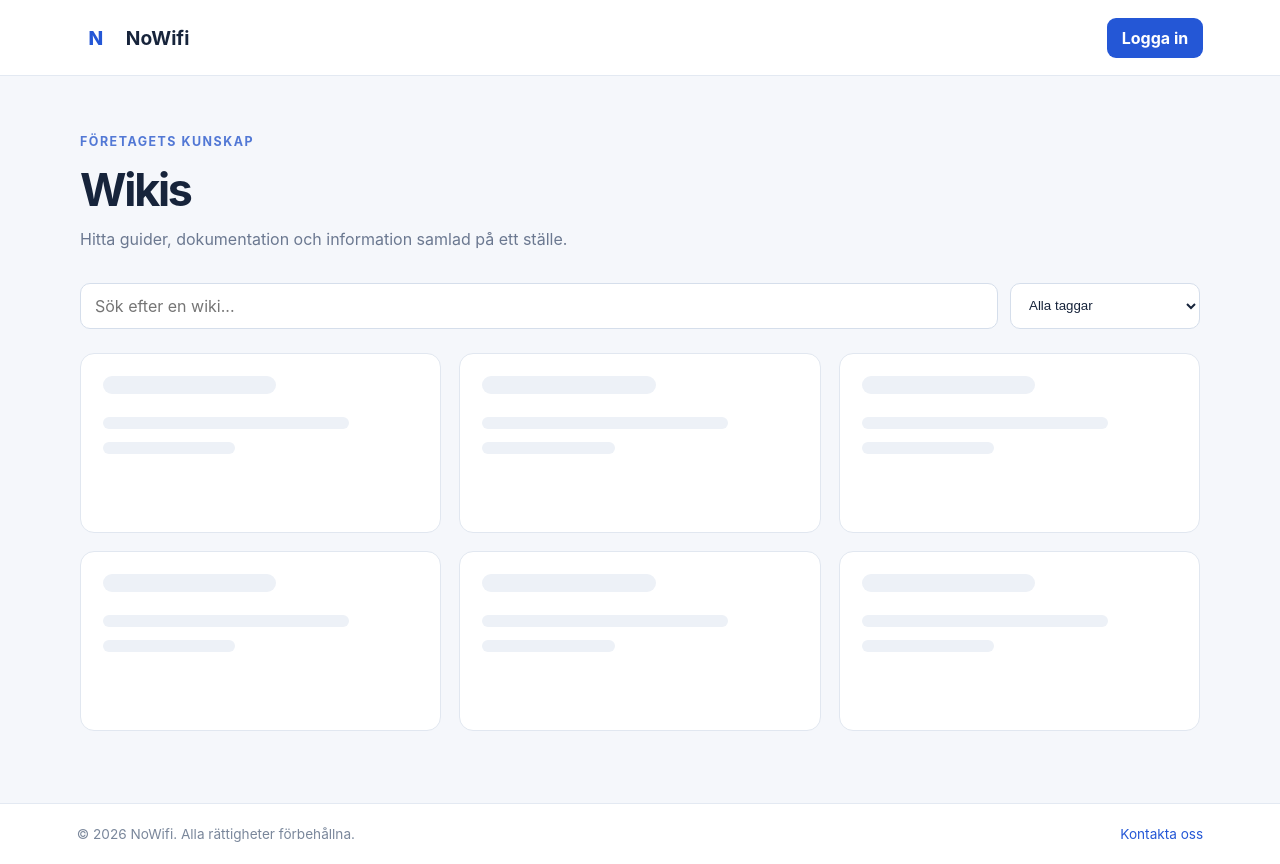
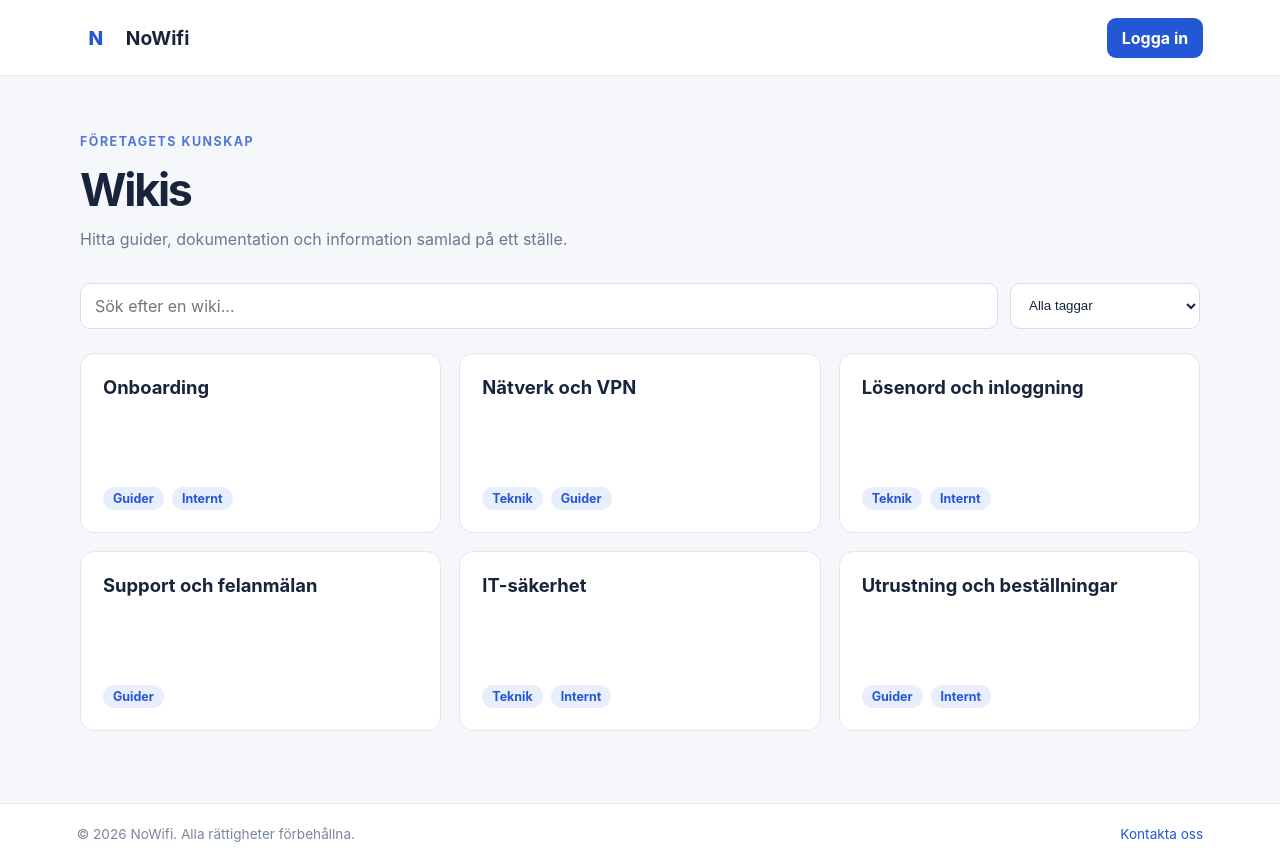
Before and after one commit to toriscool123/nowifi_frontend, a React (Create React App) app: page / in a window 1280 px wide. Built offline with nearby package versions, Linux system fonts and the light colour scheme.

Commit message:
Show wikis med sökfunktionalitet visade på Home inget med App ändras utan Home interagerar med ShowWiki individuellt

```diff
--- a/src/App.css
+++ b/src/App.css
@@ -673,3 +673,116 @@ input {
   font-size: 0.85rem;
   line-height: 1.6;
 }
+
+/* ---------- Wiki: förhandsvisning i griden ---------- */
+
+.wiki-preview {
+  position: relative;
+  display: flex;
+  flex-direction: column;
+  gap: 10px;
+  transition: border-color 0.15s ease;
+}
+
+.wiki-preview:hover {
+  border-color: #b9c9e8;
+}
+
+.wiki-preview h2 {
+  margin: 0;
+  font-size: 1.15rem;
+  letter-spacing: -0.02em;
+  line-height: 1.3;
+}
+
+.wiki-preview-title {
+  padding: 0;
+  border: 0;
+  background: transparent;
+  color: #17243b;
+  cursor: pointer;
+  font: inherit;
+  text-align: left;
+}
+
+.wiki-preview:hover .wiki-preview-title {
+  color: #2457d6;
+}
+
+/* Gör hela kortet klickbart utan att nästla block-element i en knapp */
+.wiki-preview-title::after {
+  content: "";
+  position: absolute;
+  inset: 0;
+  border-radius: inherit;
+}
+
+.wiki-preview-title:focus-visible {
+  outline: none;
+}
+
+.wiki-preview-title:focus-visible::after {
+  outline: 3px solid rgb(36 87 214 / 30%);
+}
+
+.wiki-tags {
+  display: flex;
+  flex-wrap: wrap;
+  gap: 8px;
+  margin: 0;
+  padding: 0;
+  list-style: none;
+}
+
+.wiki-preview .wiki-tags {
+  margin-top: auto;
+}
+
+.wiki-tag {
+  padding: 4px 10px;
+  border-radius: 999px;
+  background: #e8eefb;
+  color: #2457d6;
+  font-size: 0.78rem;
+  font-weight: 650;
+}
+
+/* ---------- Wiki: hel sida ---------- */
+
+.wiki-page {
+  max-width: 760px;
+}
+
+.wiki-back {
+  margin-left: -15px; /* linjera texten med sidans vänsterkant */
+}
+
+.wiki-page-header {
+  margin: 12px 0 28px;
+}
+
+.wiki-page-header h1 {
+  margin: 16px 0 0;
+  font-size: clamp(2rem, 4vw, 2.8rem);
+  letter-spacing: -0.05em;
+  line-height: 1.1;
+}
+
+.wiki-pages {
+  padding: 24px clamp(20px, 4vw, 40px);
+  border: 1px solid #e1e7f0;
+  border-radius: 14px;
+  background: #fff;
+}
+
+.wiki-pages h2 {
+  margin: 0;
+  font-size: 1.3rem;
+  letter-spacing: -0.03em;
+}
+
+.wiki-pages-empty {
+  margin: 10px 0 0;
+  color: #6b7890;
+  line-height: 1.6;
+}
--- a/src/components/Home.jsx
+++ b/src/components/Home.jsx
@@ -1,12 +1,36 @@
 import { useEffect, useMemo, useRef, useState } from 'react';
+import ShowWiki from './ShowWiki';
 
-const wikis = [];
+// Hårdkodade wikis för testning – byts mot data från API:t senare.
+// En wiki har bara title och tags. Innehållet ligger i wikipages (kommer senare).
+// tags måste matcha värdena i taggfiltret (teknik, guider, internt).
+const wikis = [
+  { id: 'onboarding', title: 'Onboarding', tags: ['guider', 'internt'] },
+  { id: 'natverk-vpn', title: 'Nätverk och VPN', tags: ['teknik', 'guider'] },
+  { id: 'losenord-inloggning', title: 'Lösenord och inloggning', tags: ['teknik', 'internt'] },
+  { id: 'support', title: 'Support och felanmälan', tags: ['guider'] },
+  { id: 'it-sakerhet', title: 'IT-säkerhet', tags: ['teknik', 'internt'] },
+  { id: 'utrustning', title: 'Utrustning och beställningar', tags: ['guider', 'internt'] },
+];
 
 export default function Home({ user, isLoggedIn, onLoginClick, onLogout, onAdminClick }) {
   const [search, setSearch] = useState('');
   const [selectedTag, setSelectedTag] = useState('');
+  const [selectedWikiId, setSelectedWikiId] = useState(null);
   const [menuOpen, setMenuOpen] = useState(false);
   const menuRef = useRef(null);
+
+  const selectedWiki = wikis.find((wiki) => wiki.id === selectedWikiId) ?? null;
+
+  function openWiki(id) {
+    setSelectedWikiId(id);
+    window.scrollTo({ top: 0 });
+  }
+
+  function closeWiki() {
+    setSelectedWikiId(null);
+    window.scrollTo({ top: 0 });
+  }
 
   const isAdmin = user?.role === 'admin';
   const displayName = user?.username ?? '';
@@ -39,9 +63,12 @@ export default function Home({ user, isLoggedIn, onLoginClick, onLogout, onAdmin
     const query = search.trim().toLowerCase();
 
     return wikis.filter((wiki) => {
-      const matchesSearch = `${wiki.title} ${wiki.description}`
-        .toLowerCase()
-        .includes(query);
+      // Just nu söks det bara på wikins titel.
+      // TODO: wikipages som hör till en wiki ska också gå att söka på härifrån.
+      // När de finns kan söksträngen byggas ut, t.ex.:
+      //   [wiki.title, ...(wiki.pages ?? []).map((page) => page.title)].join(' ')
+      // (eller visa träffar på wikipages som egna resultat under wikin).
+      const matchesSearch = wiki.title.toLowerCase().includes(query);
       const matchesTag = !selectedTag || wiki.tags.includes(selectedTag);
 
       return matchesSearch && matchesTag;
@@ -58,6 +85,7 @@ export default function Home({ user, isLoggedIn, onLoginClick, onLogout, onAdmin
           onClick={(event) => {
             // Undvik sidomladdning – inloggningen ligger bara i React-state
             event.preventDefault();
+            setSelectedWikiId(null);
             window.scrollTo({ top: 0, behavior: 'smooth' });
           }}
         >
@@ -127,6 +155,10 @@ export default function Home({ user, isLoggedIn, onLoginClick, onLogout, onAdmin
       </header>
 
       <main className="home-content">
+        {selectedWiki ? (
+          <ShowWiki wiki={selectedWiki} onBack={closeWiki} />
+        ) : (
+          <>
             <section className="wiki-heading">
               <p className="eyebrow">Företagets kunskap</p>
               <h1>Wikis</h1>
@@ -161,10 +193,12 @@ export default function Home({ user, isLoggedIn, onLoginClick, onLogout, onAdmin
             <section className="wiki-grid" aria-label="Wikilista">
               {filteredWikis.length > 0 ? (
                 filteredWikis.map((wiki) => (
-              <article className="wiki-card" key={wiki.id}>
-                <h2>{wiki.title}</h2>
-                <p>{wiki.description}</p>
-              </article>
+                  <ShowWiki
+                    key={wiki.id}
+                    wiki={wiki}
+                    preview
+                    onOpen={() => openWiki(wiki.id)}
+                  />
                 ))
               ) : search || selectedTag ? (
                 <p className="empty-state">Inga wikis matchar din sökning.</p>
@@ -182,6 +216,8 @@ export default function Home({ user, isLoggedIn, onLoginClick, onLogout, onAdmin
                 ))
               )}
             </section>
+          </>
+        )}
       </main>
 
       <footer className="home-footer">
--- /dev/null
+++ b/src/components/ShowWiki.jsx
@@ -0,0 +1,67 @@
+function formatTag(tag) {
+  return tag.charAt(0).toUpperCase() + tag.slice(1);
+}
+
+function TagList({ tags }) {
+  if (!tags?.length) return null;
+
+  return (
+    <ul className="wiki-tags" aria-label="Taggar">
+      {tags.map((tag) => (
+        <li className="wiki-tag" key={tag}>{formatTag(tag)}</li>
+      ))}
+    </ul>
+  );
+}
+
+/**
+ * En wiki har bara title och tags. Själva innehållet ligger i wikipages
+ * som hör till wikin (kommer senare).
+ *
+ * Visas på två sätt:
+ *  - preview: ett kort för wiki-griden på Home (klickbart, anropar onOpen)
+ *  - annars:  wikins egen sida (anropar onBack för att komma tillbaka till listan)
+ */
+export function ShowWiki({ wiki, preview = false, onOpen, onBack }) {
+  if (!wiki) {
+    return <p>Ingen wiki vald.</p>;
+  }
+
+  if (preview) {
+    return (
+      <article className="wiki-card wiki-preview">
+        <h2>
+          <button className="wiki-preview-title" type="button" onClick={onOpen}>
+            {wiki.title}
+          </button>
+        </h2>
+        <TagList tags={wiki.tags} />
+      </article>
+    );
+  }
+
+  return (
+    <article className="wiki-page">
+      <button className="text-button wiki-back" type="button" onClick={onBack}>
+        Tillbaka till alla wikis
+      </button>
+
+      <header className="wiki-page-header">
+        <TagList tags={wiki.tags} />
+        <h1>{wiki.title}</h1>
+      </header>
+
+      {/*
+        Wikipages: här ska wikins wikipages listas (och öppnas).
+        Tänk på att Home ska kunna söka på wikipages också – se kommentaren
+        vid filteredWikis i Home.jsx så att datan hålls i samma form på båda ställena.
+      */}
+      <section className="wiki-pages" aria-labelledby="wiki-pages-title">
+        <h2 id="wiki-pages-title">Wikipages</h2>
+        <p className="wiki-pages-empty">Den här wikin har inga wikipages än.</p>
+      </section>
+    </article>
+  );
+}
+
+export default ShowWiki;
```
Also changed, not shown: src/sites/login.js (deleted). Lines whose indentation alone changed are shown as unchanged.
